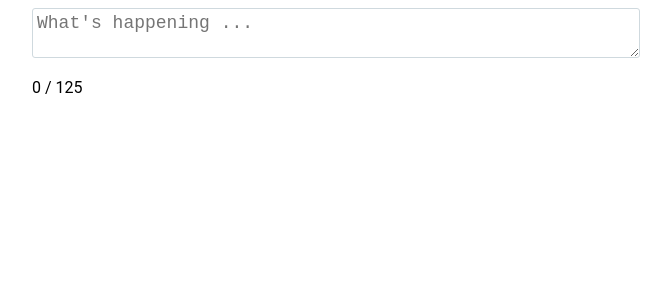
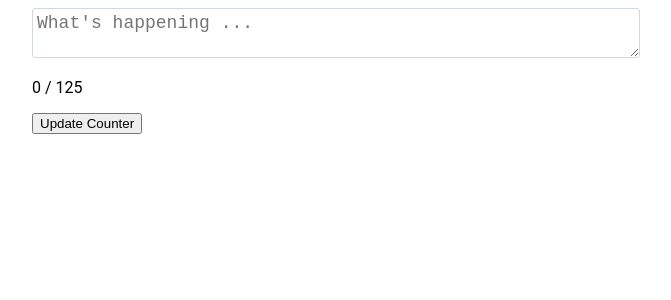
Before and after one commit to jlcarrascof/React-Foundations, a React (Vite) app: page / in a window 1280 px wide. Shown: the top 300 px of the page, without its empty margins (304-975 px from the left). Built offline with nearby package versions, Linux system fonts and the light colour scheme.

Commit message:
chore: Update TextInput component to use useState for counter and add button to update counter

```diff
--- a/src/components/TextInput.jsx
+++ b/src/components/TextInput.jsx
@@ -1,14 +1,16 @@
+import { useState } from "react";
 import styles from "./TextInput.module.css";
 
 export default function TextInput({placeholder = "What's happening ... ", maxLength, ...props}) {
 
-    let counter = 0;
+    let counter = useState(0);
     let limLength = 125;
 
     return (
         <div>
             <textarea className={styles.input} placeholder={placeholder} maxLength={maxLength} {...props} />
             <p>{counter} / {limLength}</p>
+            <button onClick={counter + 1}>Update Counter</button>
         </div>
     )
 }
```
